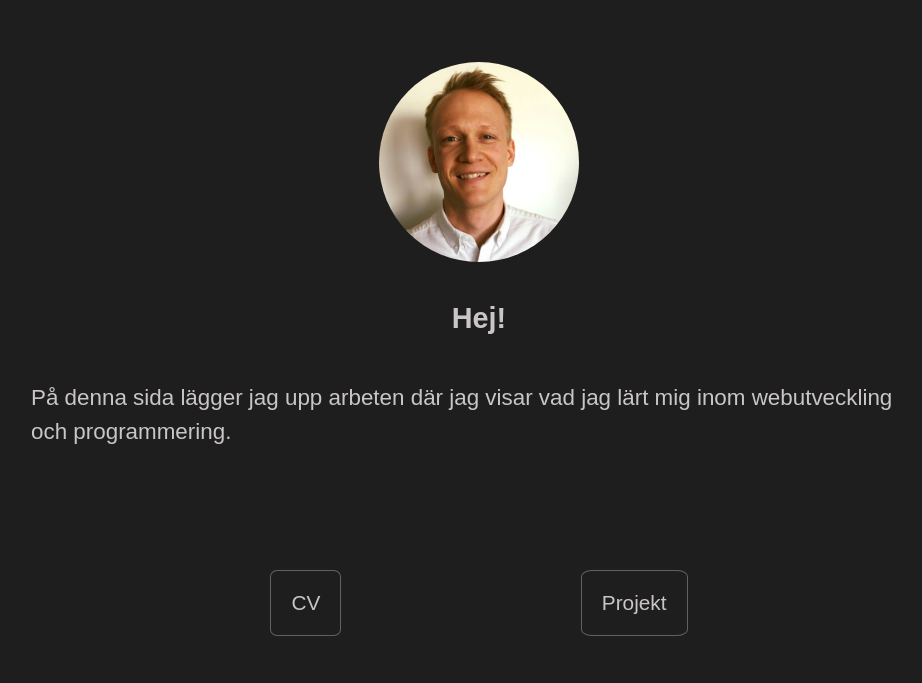
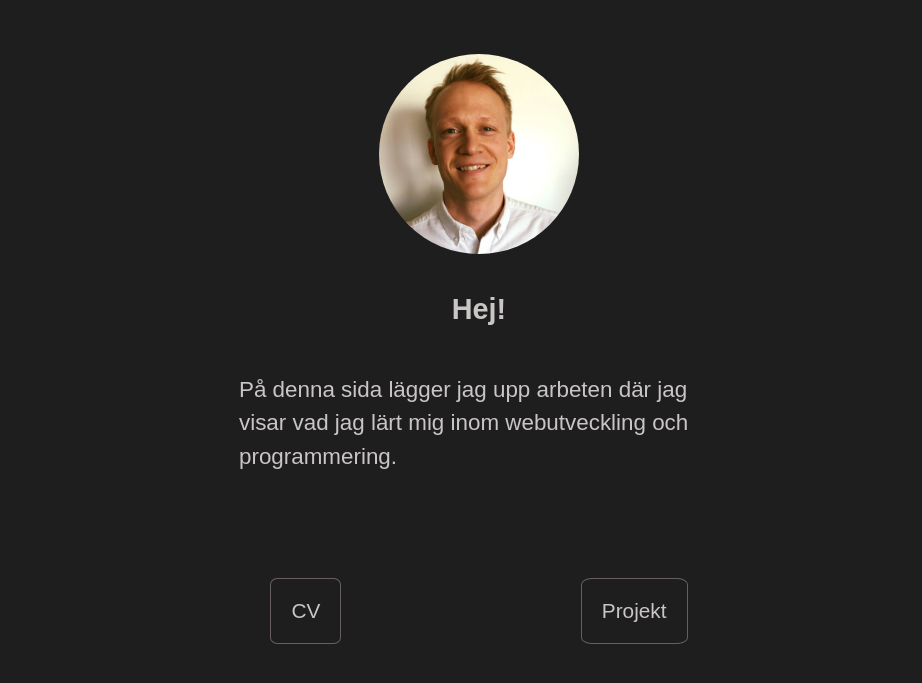
Before and after one commit to richardMattsson/Portfolio_2, a plain HTML site: page index.html in a window 1280 px wide. Shown: the part 83-766 px from the top of the page, without its empty margins (161-1083 px from the left). Drawn offline with Linux system fonts and the light colour scheme.

Commit message:
adjust p width when screen size changes

```diff
--- a/index.js
+++ b/index.js
@@ -25,7 +25,7 @@ if (title.textContent === "Projects") {
     href: "https://richardmattsson.github.io/SoccerStats/",
   };
   const blackJack = {
-    name: "The cardgame 'Black-jack'",
+    name: "The card game 'Black-jack'",
     href: "https://richardmattsson.github.io/blackjack2/",
   };
 
--- a/style.css
+++ b/style.css
@@ -123,4 +123,10 @@ li:hover {
     /* margin-top: 20%; */
     /* border: 1px solid white; */
   }
+  p {
+    width: 480px;
+    line-height: 1.5;
+    font-size: 1.4rem;
+    /* border: 1px solid white; */
+  }
 }
```
